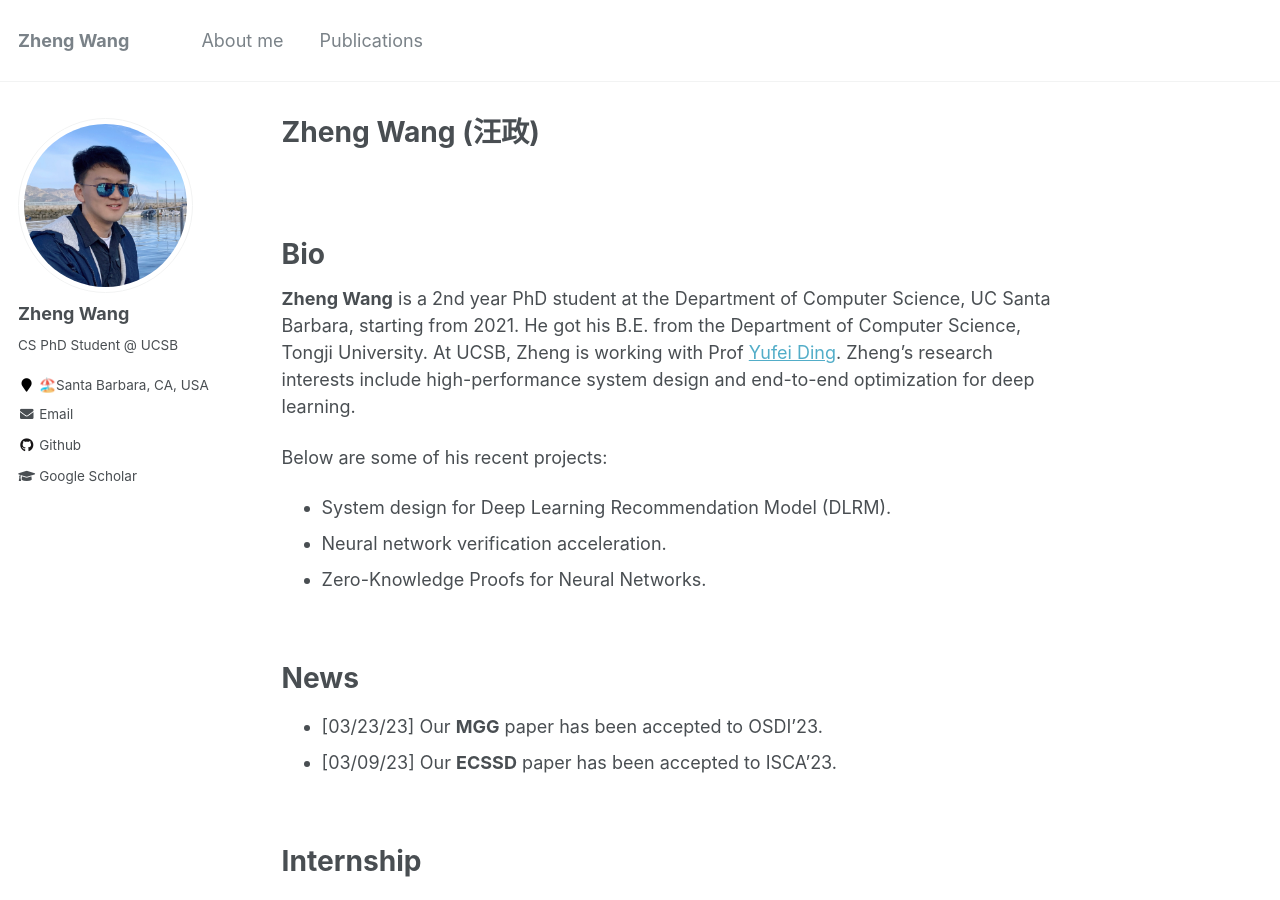
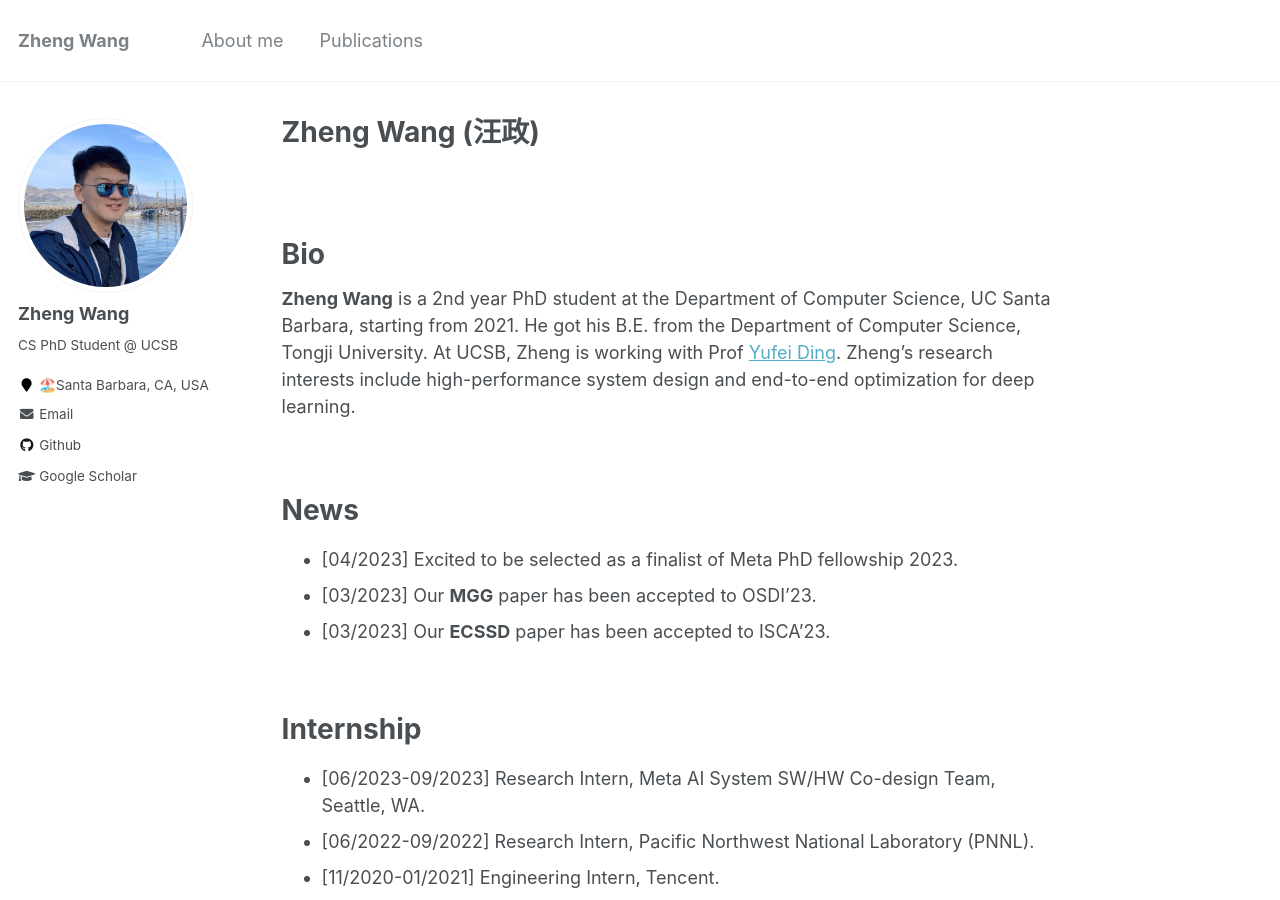
Before and after one commit to Ash-Zheng/Ash-Zheng.github.io, a Jekyll site: the page built from _pages/about.md, in a window 1280 px wide and 900 px high. Built offline with Jekyll 4.4.1, drawn with Linux system fonts in a browser that asks for light colours; some of the changed text lies outside the part shown.

Commit message:
Apr 2023 Meta fellowship finalist

```diff
--- a/_pages/about.md
+++ b/_pages/about.md
@@ -16,18 +16,14 @@ Bio
 ======
 **Zheng Wang** is a 2nd year PhD student at the Department of Computer Science, UC Santa Barbara, starting from 2021. He got his B.E. from the Department of Computer Science, Tongji University. At UCSB, Zheng is working with Prof <a href="https://sites.cs.ucsb.edu/~yufeiding/">Yufei Ding</a>. Zheng's research interests include high-performance system design and end-to-end optimization for deep learning.
 
-Below are some of his recent projects:
-* System design for Deep Learning Recommendation Model (DLRM).
-* Neural network verification acceleration.
-* Zero-Knowledge Proofs for Neural Networks.
-
 <br />
 
 
 News
 ======
-+ [03/23/23] Our **MGG** paper has been accepted to OSDI'23.
-+ [03/09/23] Our **ECSSD** paper has been accepted to ISCA’23.
++ [04/2023] Excited to be selected as a finalist of Meta PhD fellowship 2023.
++ [03/2023] Our **MGG** paper has been accepted to OSDI'23.
++ [03/2023] Our **ECSSD** paper has been accepted to ISCA’23.
 
 <br />
 
@@ -79,3 +75,8 @@ Publication
 [AAAI'2021] Boyuan Feng, Yuke Wang, **Zheng Wang**, Yufei Ding.
 *UAG: Uncertainty-aware Atten- tion Graph Neural Network for Defending Adversarial Attacks.*
 [<a href="https://arxiv.org/abs/2009.10235">Link</a>]
+
+
+Selected Awards
+======
+[04/2023] 2023 Meta Fellowship Finalist [<a href="https://research.facebook.com/blog/2023/4/announcing-the-2023-meta-research-phd-fellowship-award-winners/">Link</a>]
```
